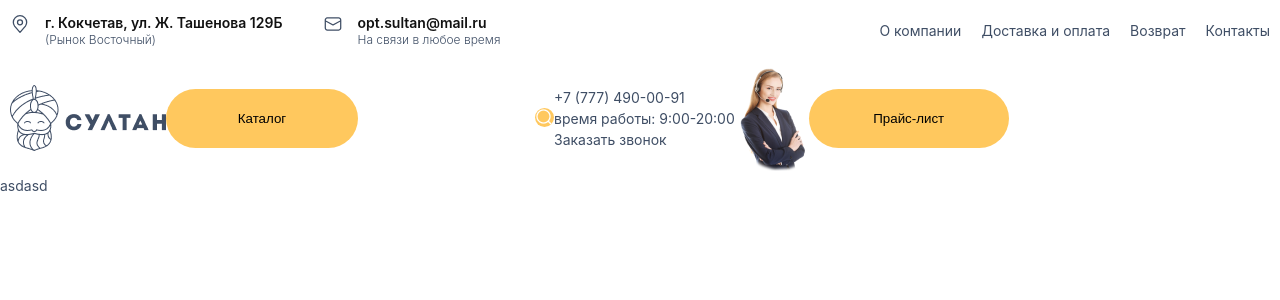
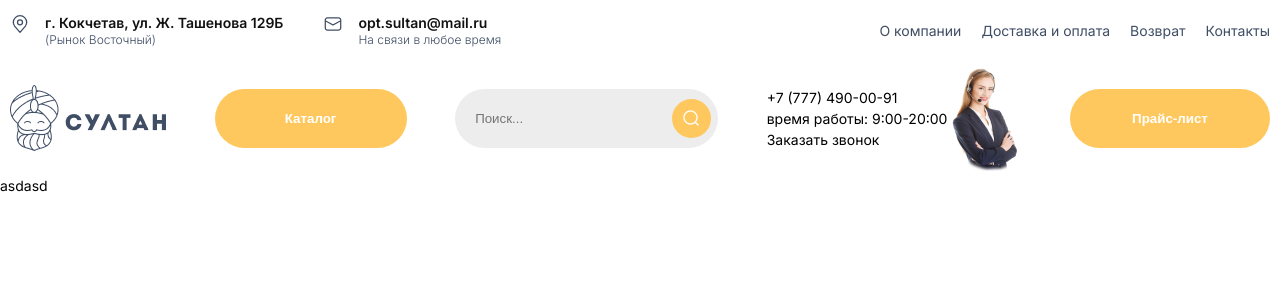
Before and after one commit to MrReedus/sultan, a React (Create React App) app: page / in a window 1280 px wide. Shown: the top 300 px of the page. Built offline with nearby package versions, Linux system fonts and the light colour scheme.

Commit message:
заканчивает вёрстку шапки и выносит её в отдельный компонент

```diff
--- a/src/App.js
+++ b/src/App.js
@@ -1,83 +1,15 @@
 import React from "react";
 
+import Header from "./components/Header";
+
 import "./scss/app.scss";
-
-import geoIcon from "./assets/icons/header1.svg";
-import letterIcon from "./assets/icons/header2.svg";
-import logo from "./assets/images/logo.png";
-import avatar from "./assets/images/operator.png";
-import search from "./assets/images/search.png";
 
 function App() {
   return (
     <>
       <div className="wrapper">
-        <header className="header">
-          <div className="header__container">
-            <div className="header__top">
-              <div className="header__left-block left-block">
-                <div className="left-block__item ">
-                  <img className="left-block__image" src={geoIcon} />
-                  <div className="left-block__wrapper">
-                    <b>г. Кокчетав, ул. Ж. Ташенова 129Б </b>
-                    <p>(Рынок Восточный)</p>
-                  </div>
-                </div>
-                <div className="left-block__item">
-                  <img className="left-block__image" src={letterIcon}></img>
-                  <div className="left-block__wrapper">
-                    <a href="mailto:opt.sultan@mail.ru">opt.sultan@mail.ru</a>
-                    <p>На связи в любое время</p>
-                  </div>
-                </div>
-              </div>
-              <nav className="header__navigation navigation">
-                <ul className="navigation__body menu">
-                  <li className="menu__item">
-                    <a className="menu__link" href="">
-                      О компании
-                    </a>
-                  </li>
-                  <li className="menu__item">
-                    <a className="menu__link" href="">
-                      Доставка и оплата
-                    </a>
-                  </li>
-                  <li className="menu__item">
-                    <a className="menu__link" href="">
-                      Возврат
-                    </a>
-                  </li>
-                  <li className="menu__item">
-                    <a className="menu__link" href="">
-                      Контакты
-                    </a>
-                  </li>
-                </ul>
-              </nav>
-            </div>
-            <div className="header__bottom">
-              <img src={logo} alt="" />
-              <button className="header__btn header__btn--catalog">Каталог</button>
+        <Header />
 
-              <div className="header__search search">
-                <input type="text" />
-                <img className="search__image" src={search} alt="" />
-              </div>
-              <div className="header__contacts header-contacts">
-                <div className="header-contacts__left">
-                  <p>+7 (777) 490-00-91</p>
-                  <p>время работы: 9:00-20:00</p>
-                  <span>Заказать звонок</span>
-                </div>
-                <div className="header-contacts__right">
-                  <img src={avatar} alt="" />
-                </div>
-              </div>
-              <button className="header__btn header__btn--price">Прайс-лист</button>
-            </div>
-          </div>
-        </header>
         <main className="main"></main>
         <footer className="footer">asdasd</footer>
       </div>
--- /dev/null
+++ b/src/components/Header.jsx
@@ -0,0 +1,81 @@
+import React from "react";
+import geoIcon from "../assets/icons/header1.svg";
+import letterIcon from "../assets/icons/header2.svg";
+import logo from "../assets/images/logo.png";
+import avatar from "../assets/images/operator.png";
+import search from "../assets/images/search.png";
+
+function Header() {
+  return (
+    <header className="header">
+      <div className="header__container">
+        <div className="header__top">
+          <div className="header__left-block left-block">
+            <div className="left-block__item ">
+              <img className="left-block__image" src={geoIcon} />
+              <div className="left-block__wrapper">
+                <b>г. Кокчетав, ул. Ж. Ташенова 129Б </b>
+                <p>(Рынок Восточный)</p>
+              </div>
+            </div>
+            <div className="left-block__item">
+              <img className="left-block__image" src={letterIcon}></img>
+              <div className="left-block__wrapper">
+                <a href="mailto:opt.sultan@mail.ru">opt.sultan@mail.ru</a>
+                <p>На связи в любое время</p>
+              </div>
+            </div>
+          </div>
+          <nav className="header__navigation navigation">
+            <ul className="navigation__body menu">
+              <li className="menu__item">
+                <a className="menu__link" href="">
+                  О компании
+                </a>
+              </li>
+              <li className="menu__item">
+                <a className="menu__link" href="">
+                  Доставка и оплата
+                </a>
+              </li>
+              <li className="menu__item">
+                <a className="menu__link" href="">
+                  Возврат
+                </a>
+              </li>
+              <li className="menu__item">
+                <a className="menu__link" href="">
+                  Контакты
+                </a>
+              </li>
+            </ul>
+          </nav>
+        </div>
+        <div className="header__bottom">
+          <img src={logo} alt="" />
+          <button className="header__btn header__btn--catalog">Каталог</button>
+
+          <div className="header__search search">
+            <input type="text" placeholder="Поиск..." />
+            <div className="search__image">
+              <img src={search} alt="" />
+            </div>
+          </div>
+          <div className="header__contacts header-contacts">
+            <div className="header-contacts__left">
+              <p>+7 (777) 490-00-91</p>
+              <p>время работы: 9:00-20:00</p>
+              <span>Заказать звонок</span>
+            </div>
+            <div className="header-contacts__right">
+              <img src={avatar} alt="" />
+            </div>
+          </div>
+          <button className="header__btn header__btn--price">Прайс-лист</button>
+        </div>
+      </div>
+    </header>
+  );
+}
+
+export default Header;
--- a/src/scss/app.scss
+++ b/src/scss/app.scss
@@ -1,3 +1,4 @@
+@import url("https://fonts.googleapis.com/css2?family=Inter:wght@300;400;500;600;700;800;900&display=swap");
 @import "./components/Header";
 
 *,
@@ -40,7 +41,6 @@ body {
   font-weight: 400;
   font-size: 14px;
   line-height: 150%;
-  color: #3f4e65;
 }
 
 html {
--- a/src/scss/components/_Header.scss
+++ b/src/scss/components/_Header.scss
@@ -1,3 +1,5 @@
+$backgroundBtn: #ffc85e;
+
 .header__container {
 }
 .header__top {
@@ -61,13 +63,24 @@
 
 .header__bottom {
   display: flex;
+  justify-content: space-between;
   align-items: center;
 }
 
 .header__btn {
-  background: #ffc85e;
+  background: $backgroundBtn;
   border-radius: 79px;
   height: 59px;
+  cursor: pointer;
+  color: #fff;
+  font-weight: 700;
+  line-height: 17px;
+  transition: background 0.3s ease;
+
+  &:hover,
+  &:focus {
+    background: lighten($backgroundBtn, 6);
+  }
 }
 .header__btn--catalog {
   width: 192px;
@@ -77,12 +90,28 @@
 }
 
 .header__search {
+  width: 263px;
+  height: 59px;
+  background: #ededed;
+  border-radius: 36px;
+  display: flex;
+  align-items: center;
+  input {
+    border: none;
+    outline: none;
+    padding: 20px;
+    background: transparent;
+  }
 }
 
 .search__image {
-  background: #ffc85e;
-
+  background: $backgroundBtn;
   border-radius: 100%;
+  width: 39px;
+  height: 39px;
+  display: flex;
+  justify-content: center;
+  align-items: center;
 }
 
 .header-contacts {
```
